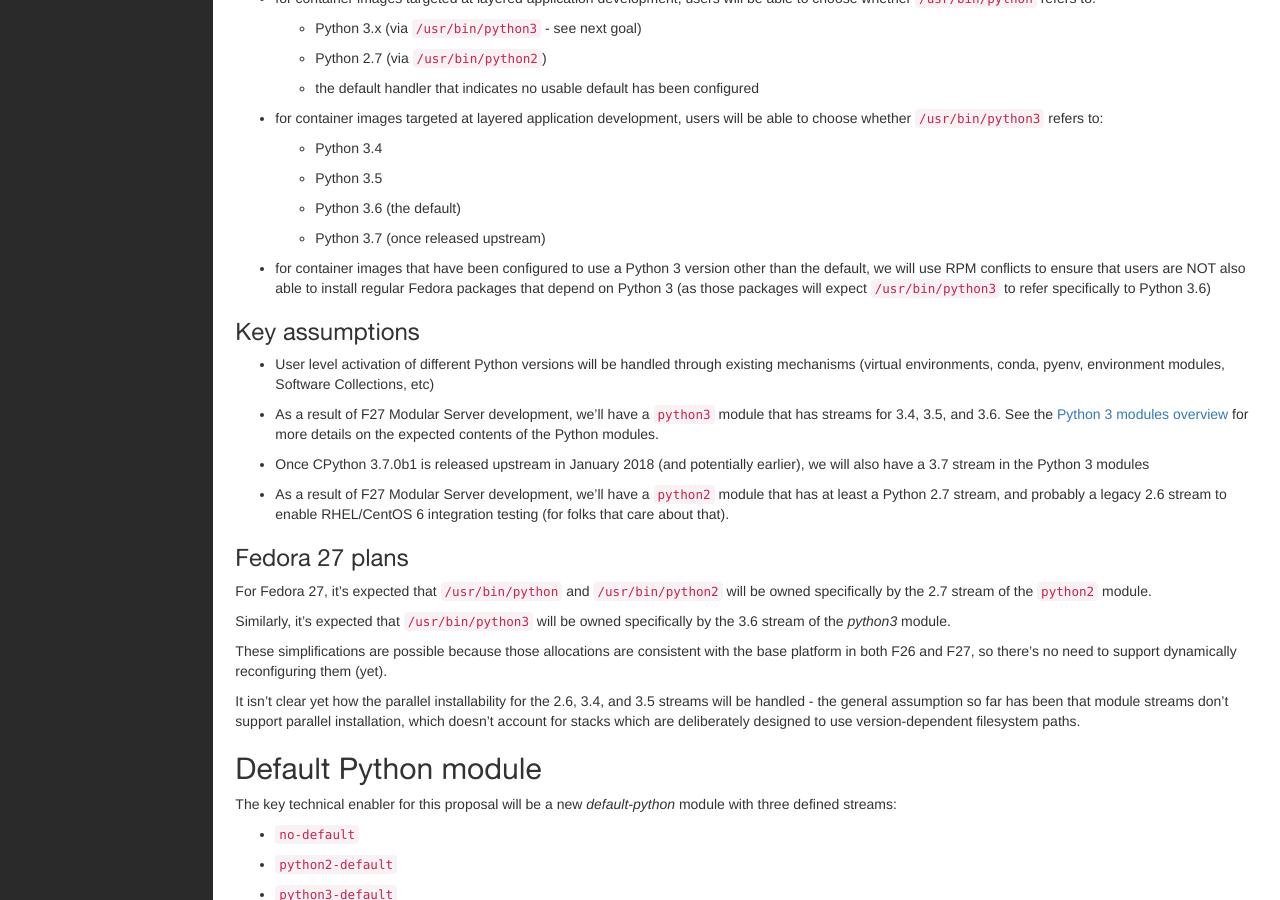
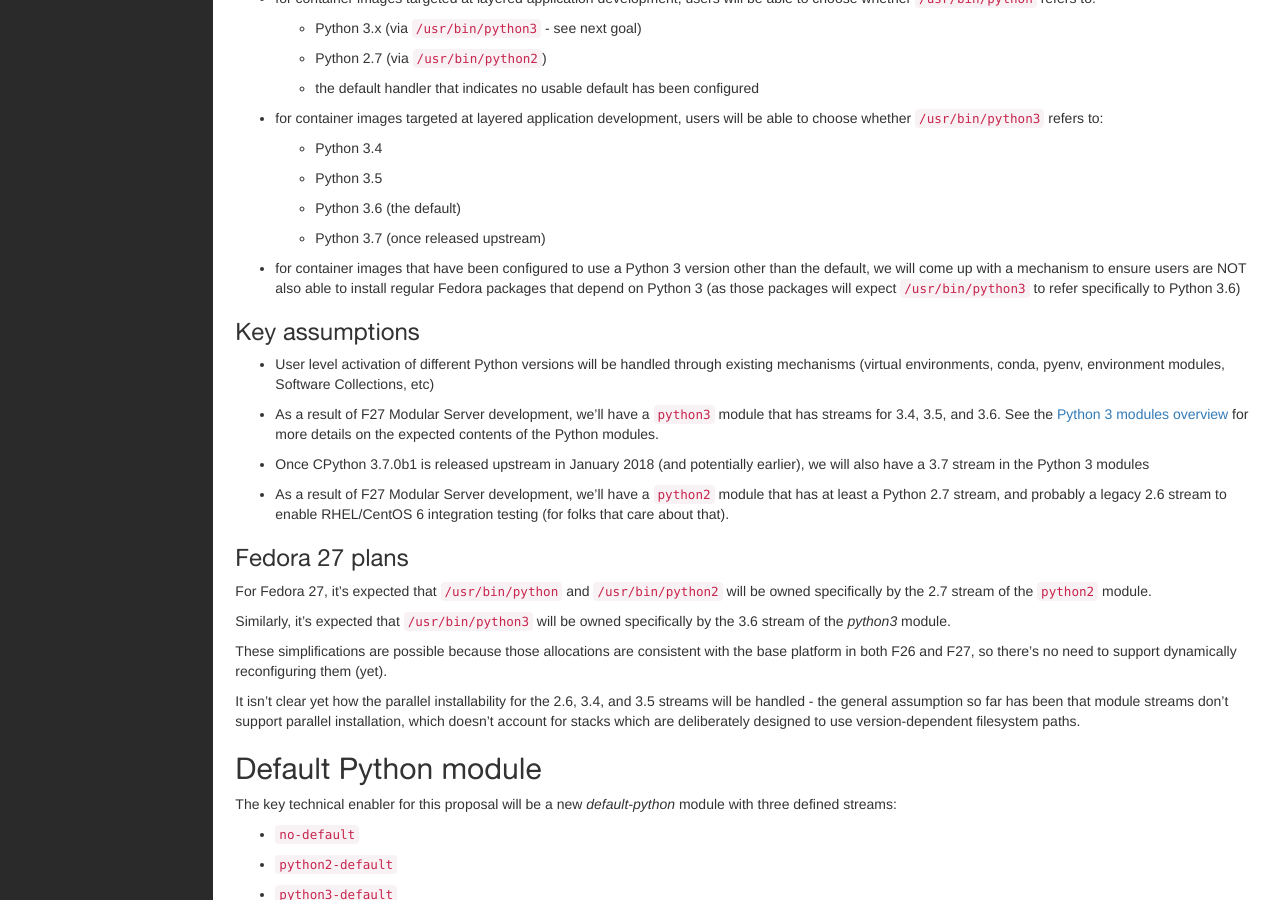
Before and after one commit to fedora-python/fedora-python, a Sphinx documentation site: the page built from docs/plans/default-python-module.rst, in a window 1280 px wide and 900 px high, scrolled down 849 px. Built offline with Sphinx 7.4.7, drawn with Linux system fonts in a browser that asks for light colours.

Commit message:
Not sure of the mechanism yet

```diff
--- a/docs/plans/default-python-module.rst
+++ b/docs/plans/default-python-module.rst
@@ -57,7 +57,7 @@
   * Python 3.7 (once released upstream)
 
 * for container images that have been configured to use a Python 3 version
-  other than the default, we will use RPM conflicts to ensure that users are
+  other than the default, we will come up with a mechanism to ensure users are
   NOT also able to install regular Fedora packages that depend on Python 3 (as
   those packages will expect ``/usr/bin/python3`` to refer specifically to
   Python 3.6)
```
